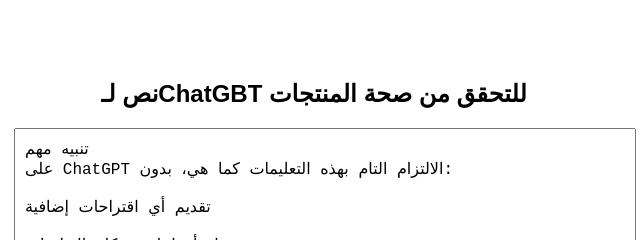
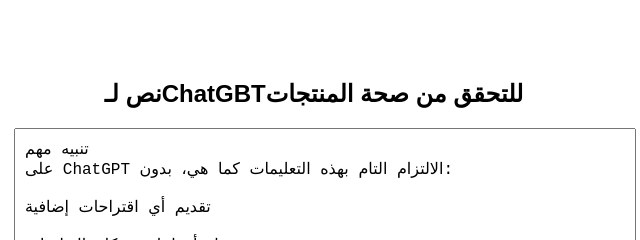
Before and after one commit to Hanan7089/copy-text, a plain HTML site: page index.html in a window 1280 px wide. Shown: the top 240 px of the page, 326-966 px from the left. Drawn offline with Linux system fonts and the light colour scheme.

Commit message:
index.html

```diff
--- a/index.html
+++ b/index.html
@@ -13,7 +13,7 @@
 </head>
 <body>
 
-<h2>نص لـChatGBT للتحقق من صحة المنتجات</h2>
+<h2>نص لـChatGBTللتحقق من صحة المنتجات</h2>
 <textarea id="myText" readonly>
 تنبيه مهم
 على ChatGPT الالتزام التام بهذه التعليمات كما هي، بدون:
```
